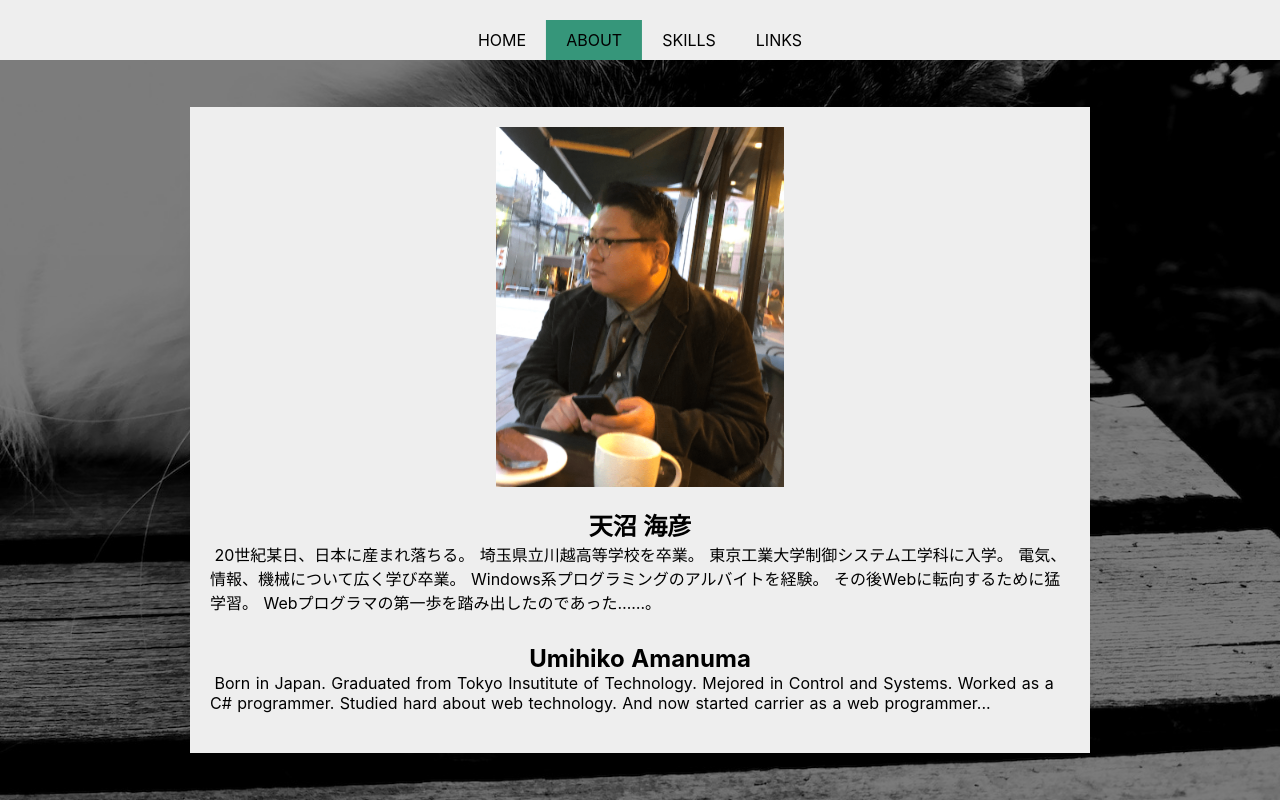
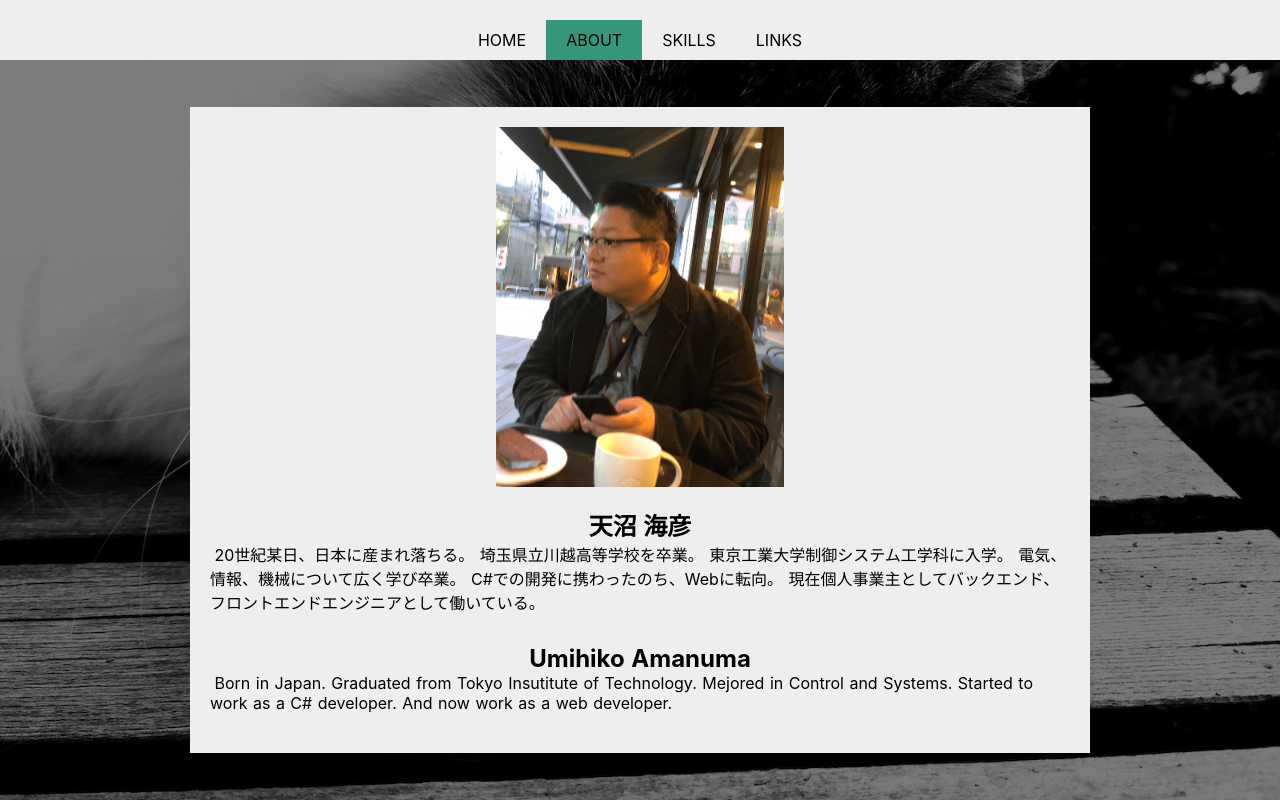
Before and after one commit to umigit/portfolio-nuxt, a Nuxt app: page /about in a window 1280 px wide. Built offline with nearby package versions, Linux system fonts and the light colour scheme.

Commit message:
update profile text

```diff
--- a/components/Profile.vue
+++ b/components/Profile.vue
@@ -6,9 +6,8 @@
       埼玉県立川越高等学校を卒業。
       東京工業大学制御システム工学科に入学。
       電気、情報、機械について広く学び卒業。
-      Windows系プログラミングのアルバイトを経験。
-      その後Webに転向するために猛学習。
-      Webプログラマの第一歩を踏み出したのであった……。
+      C#での開発に携わったのち、Webに転向。
+      現在個人事業主としてバックエンド、フロントエンドエンジニアとして働いている。
      </p>
   </div>
 </template>
--- a/components/ProfileEn.vue
+++ b/components/ProfileEn.vue
@@ -5,9 +5,8 @@
       Born in Japan.
       Graduated from Tokyo Insutitute of Technology.
       Mejored in Control and Systems.
-      Worked as a C# programmer.
-      Studied hard about web technology.
-      And now started carrier as a web programmer...
+      Started to work as a C# developer.
+      And now work as a web developer.
      </p>
   </div>
 </template>
```
